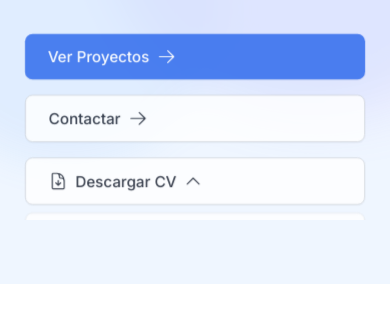
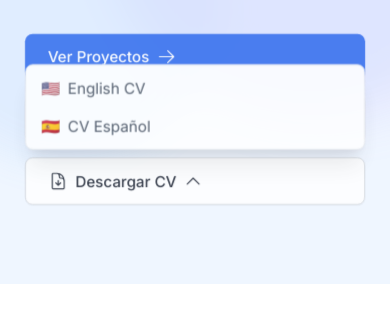
Before and after one commit to brrrr1/Portfolio, a React (Create React App) app: page / in a window 390 px wide. Both pictures are taken after a click on the button "Descargar CV". Shown: the part 516-844 px from the top of the page. Built offline with nearby package versions, Linux system fonts and the light colour scheme; no server answers.

Commit message:
fixed mobile view regarding cv dropdown

```diff
--- a/src/pages/Home.tsx
+++ b/src/pages/Home.tsx
@@ -254,11 +254,7 @@ const Home: React.FC = () => {
                     animate={{ opacity: 1, y: 0, scale: 1 }}
                     exit={{ opacity: 0, y: -10, scale: 0.95 }}
                     transition={{ duration: 0.2 }}
-                    className="absolute top-full left-0 mt-2 w-full sm:w-48 bg-white dark:bg-gray-800 rounded-lg shadow-xl border border-gray-200 dark:border-gray-700 z-50 glass-effect"
-                    style={{
-                      maxHeight: '200px',
-                      overflowY: 'auto'
-                    }}
+                    className="absolute bottom-full left-0 mb-2 w-full sm:w-48 bg-white dark:bg-gray-800 rounded-lg shadow-xl border border-gray-200 dark:border-gray-700 z-[9999] glass-effect"
                   >
                     <div className="py-1">
                       <button
```
